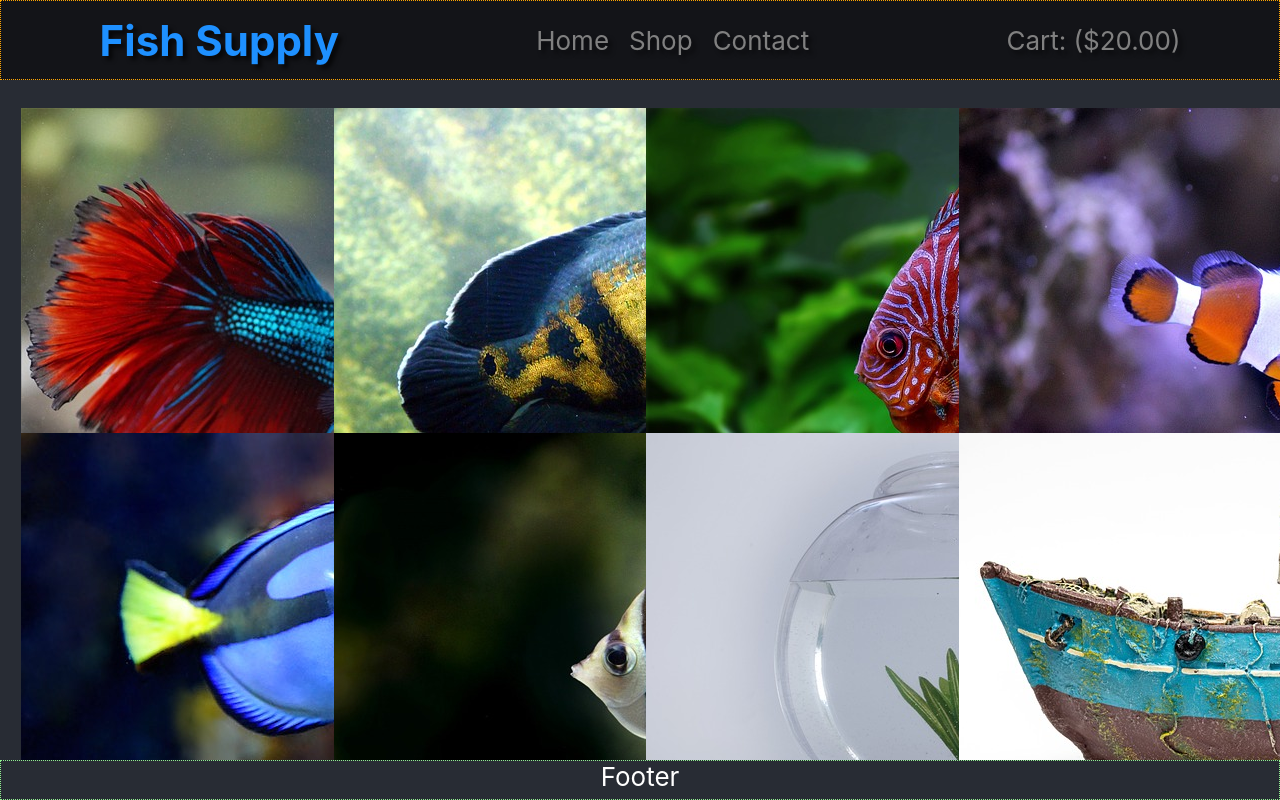
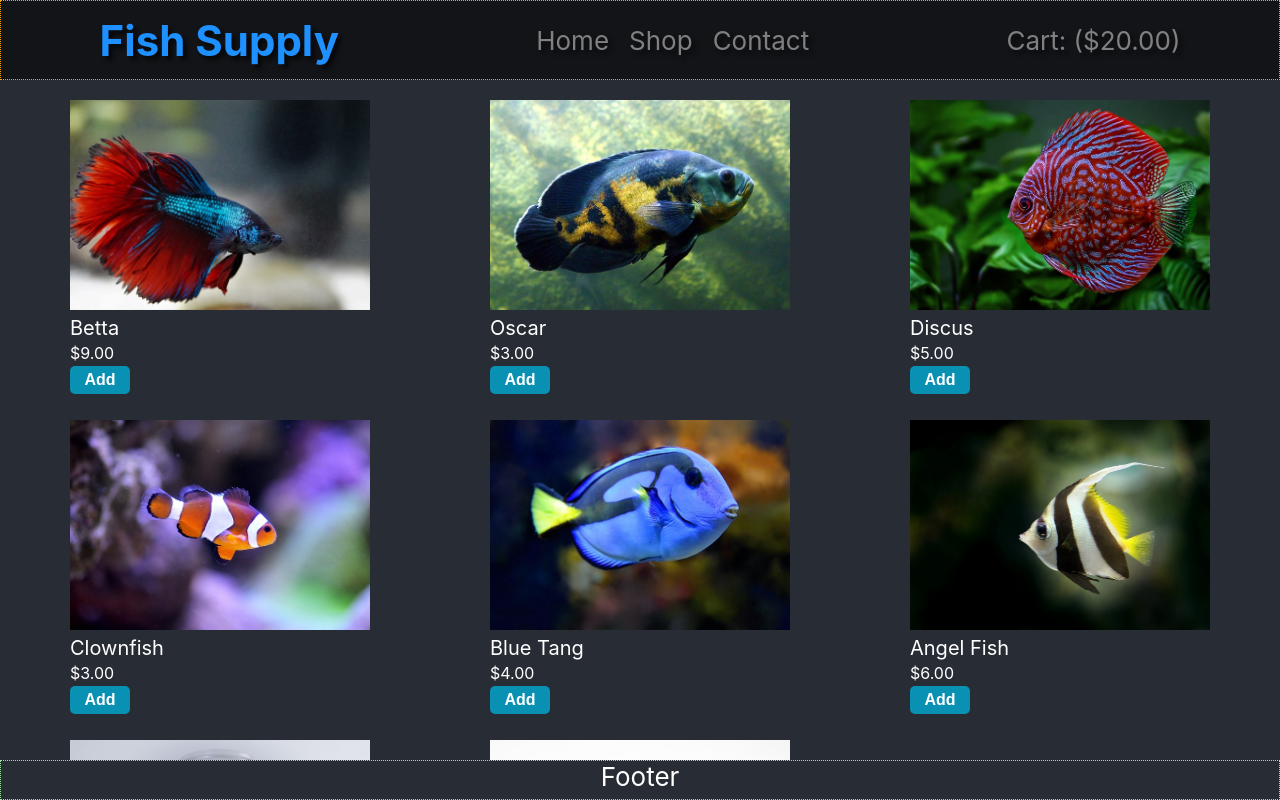
Before and after one commit to Raikho/shopping-cart, a React (Vite) app: page / in a window 1280 px wide. Built offline with nearby package versions, Linux system fonts and the light colour scheme.

Commit message:
add ItemList mocks and tests

```diff
--- a/src/components/App.css
+++ b/src/components/App.css
@@ -78,8 +78,6 @@ body {margin: 0; box-sizing: border-box;}
 }
 ::-webkit-scrollbar-thumb:hover {background-color: #a8bbbf;}
 
-
-
 /* ============================ HEADER ============================= */
 /* ================================================================= */
 .header {
@@ -120,17 +118,60 @@ a.active {color: var(--link-active); font-weight: bold;}
   grid-template-columns: repeat(auto-fit, minmax(300px, 1fr));
   justify-items: center;
   align-items: center;
-  gap: 10px;
+  gap: 20px;
   overflow-y: auto;
 }
 .item {
-  margin: 5px;
-  background-color: darkcyan;
   width: 300px;
   height: 300px;
+
+  display: grid;
+  grid-template-columns: 1fr;
+  grid-template-rows: 70% 30%;
+  justify-items: start;
+  align-items: center;
+  font-size: 20px;
+
 }
+.item>img {
+  width: 100%;
+  height: 100%;
+  object-fit: cover;
+}
+.item>.desc {
+  display: flex;
+  flex-direction: column;
+  align-items: flex-start;
+  gap: 3px;
+}
+.item>.desc>.name {font-size: 20px;}
+.item>.desc>.price {font-size: 16px;}
 
 /* =========================== BUTTONS ============================= */
+.quantity-container {
+  padding: 5px;
+  display: flex;
+  gap: 5px;
+  align-items: center;
+}
+button {
+  user-select: none;
+  border-radius: 5px;
+  font-size: 16px;
+  border: none;
+  padding: 5px 10px;
+  color: var(--button-text);
+  background-color: var(--button-accent);
+}
+button.add {width: 60px; font-weight: bold;}
+button.adjust {
+  padding: 3px 9px;
+  font-size: 20px;
+  color: var(--button-text);
+  background-color: var(--button-accent);
+}
+button:hover {filter: brightness(1.1);}
+button:active {filter: brightness(0.9);}
 
 /* ============================= CART ============================== */
 /* ================================================================= */
--- a/src/components/Item.jsx
+++ b/src/components/Item.jsx
@@ -11,8 +11,7 @@ export default function Item({ item, onChangeAmount }) {
             <div className="desc">
                 <div className="name">{name}</div>
                 <div className="price">{`$${price}.00`}</div>
-            </div>
-            {quantity > 0 ?
+                {quantity > 0 ?
                     <div className='quantity-container'>
                         <button className='adjust' onClick={onSubtract}>-</button>
                         {quantity}
@@ -20,6 +19,7 @@ export default function Item({ item, onChangeAmount }) {
                     </div> :
                     <button className='add' onClick={onAdd}>Add</button>
                 }
+            </div>
         </div>
     );
 }
--- a/src/components/ItemList.jsx
+++ b/src/components/ItemList.jsx
@@ -1,4 +1,4 @@
-import Item from './Item'
+import Item from './Item.jsx'
 
 export default function ItemList({ items, onChangeAmount }) {
     return (
```
Also changed, not shown: 1 other file (tests, documents, lock files or other folders).
